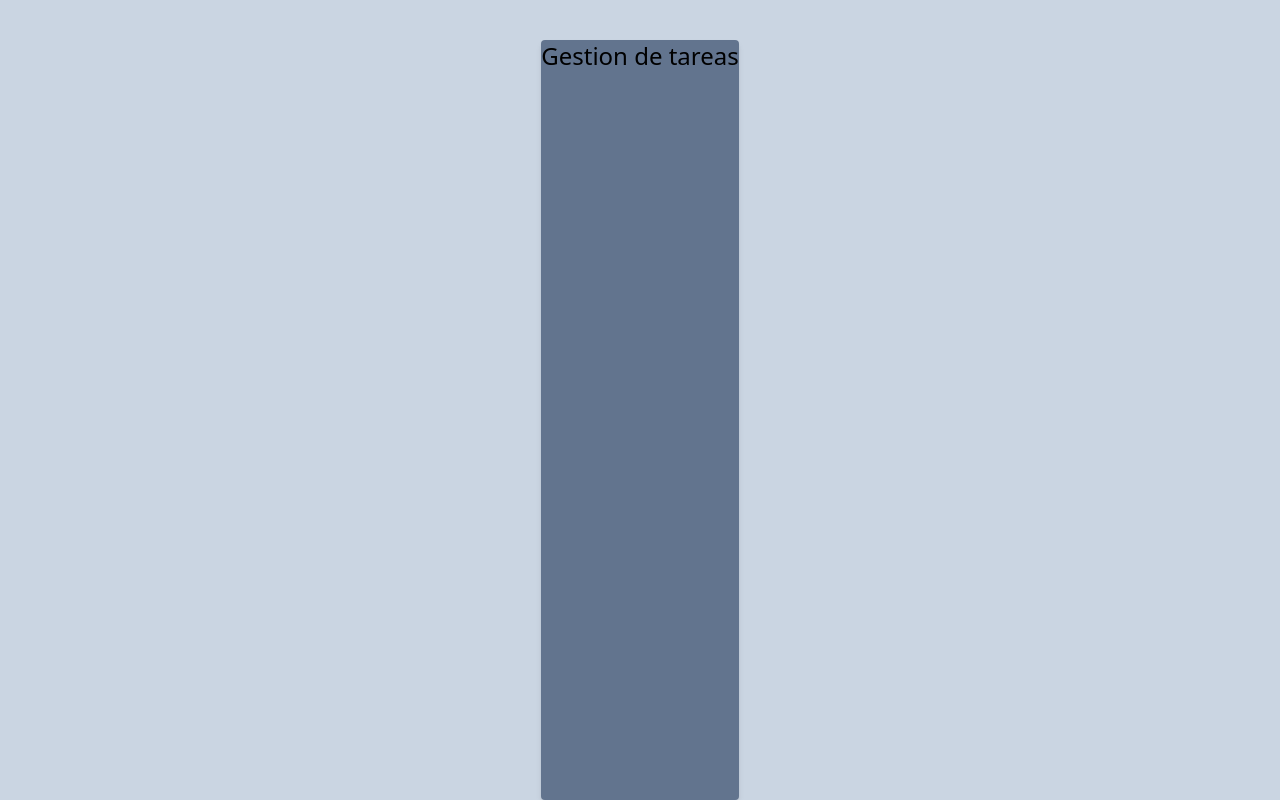
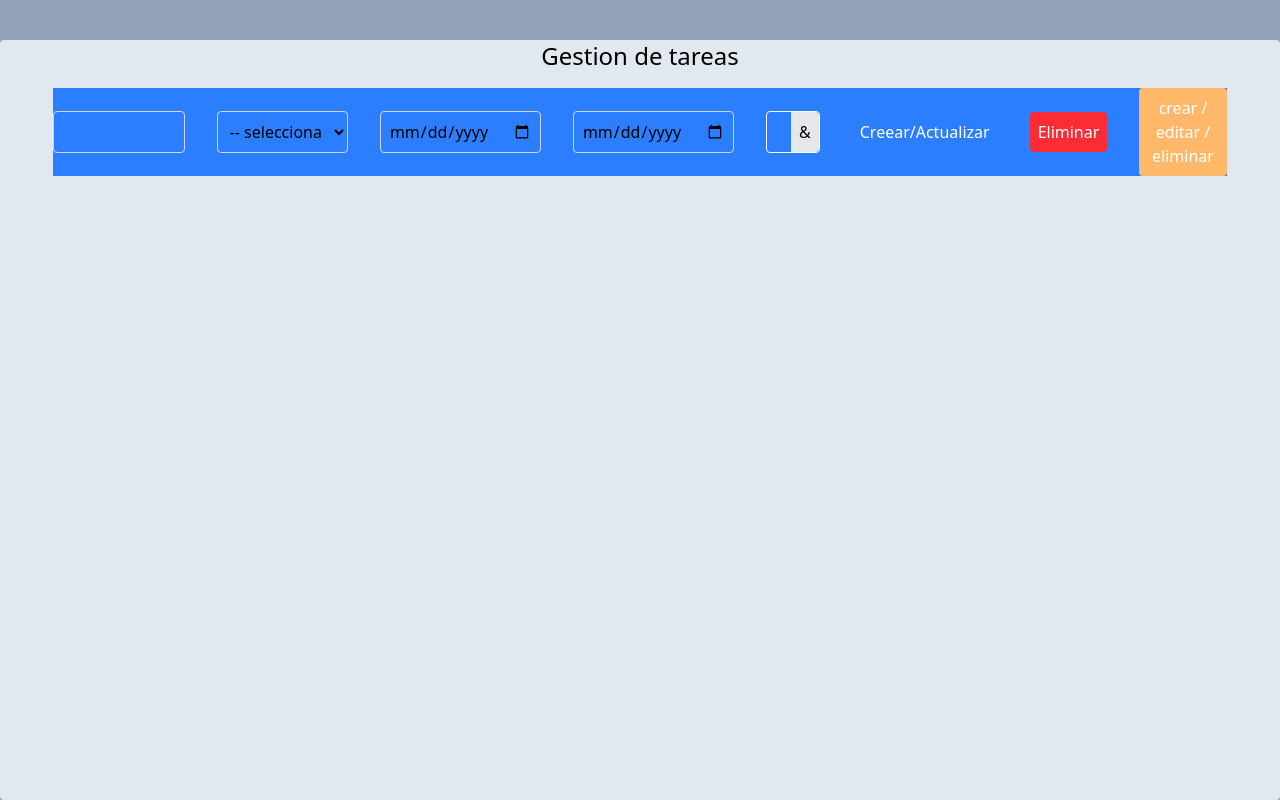
Before and after one commit to jesWeb/GanttCoffe, a React (Vite) app: page / in a window 1280 px wide. Built offline with nearby package versions, Linux system fonts and the light colour scheme.

Commit message:
se crea la estuctura del formulario

```diff
--- a/src/App.tsx
+++ b/src/App.tsx
@@ -1,12 +1,14 @@
+import Formulario from "./components/Formulario"
 
 function App() {
 
   return (
     <>
-      <div className="flex justify-center pt-10 min-h-screen bg-slate-300">
-        <div className="W-4/5 bg-slate-500 rounded shadow-md">
+      <div className="flex justify-center pt-10 min-h-screen  bg-slate-400">
+        <div className="W-4/5 bg-slate-200 rounded shadow-md">
           <h1 className="text-2xl mb-4 text-center">Gestion de tareas</h1>
           <div className="w-11/12 mx-auto">
+            <Formulario />
           </div>
         </div>
       </div>
--- /dev/null
+++ b/src/components/Formulario.tsx
@@ -0,0 +1,43 @@
+
+export default function Formulario() {
+
+    return (
+        <>
+            <form className="flex justify-between items-center w-full gap-x-8 bg-blue-500" >
+                {/* input para nuevos proyectos y select para selleccionar proyecto */}
+                <input
+                    type="text"
+                    name=""
+                    id=""
+                    className="w-1/4 p-2 border border-gray-300 rounded"
+                />
+
+                <select name="" id="" className="w-1/4 p-2 border border-gray-300 rounded">
+                    <option value="">-- selecciona una opcion --</option>
+                </select>
+
+                {/* campos de fecha */}
+                <input
+                    className="w-1/6 p-2 border border-gray-300 rounded" type="date" name="" id="" />
+                <input
+                    className="w-1/6 p-2 border border-gray-300 rounded" type="date" name="" id="" />
+
+                {/* campo de Progreso o tarea */}
+
+                <div className="flex items-center border border-gray-50 rounded w-32">
+                    <input type="number" name="" id="" className="w-full p-2 border-gray-300 rounded-" />
+                    <span className="p-2 bg-gray-200 rounded-r">&</span>
+                </div>
+
+                {/* Botones */}
+                <button className="bg-blue-500 text-white p-2 rounded">Creear/Actualizar</button>
+                <button className="bg-red-500 text-white p-2 rounded">Eliminar</button>
+                <button className="bg-orange-300 text-white p-2 rounded">crear / editar / eliminar</button>
+
+
+
+
+            </form>
+        </>
+    )
+}
```
